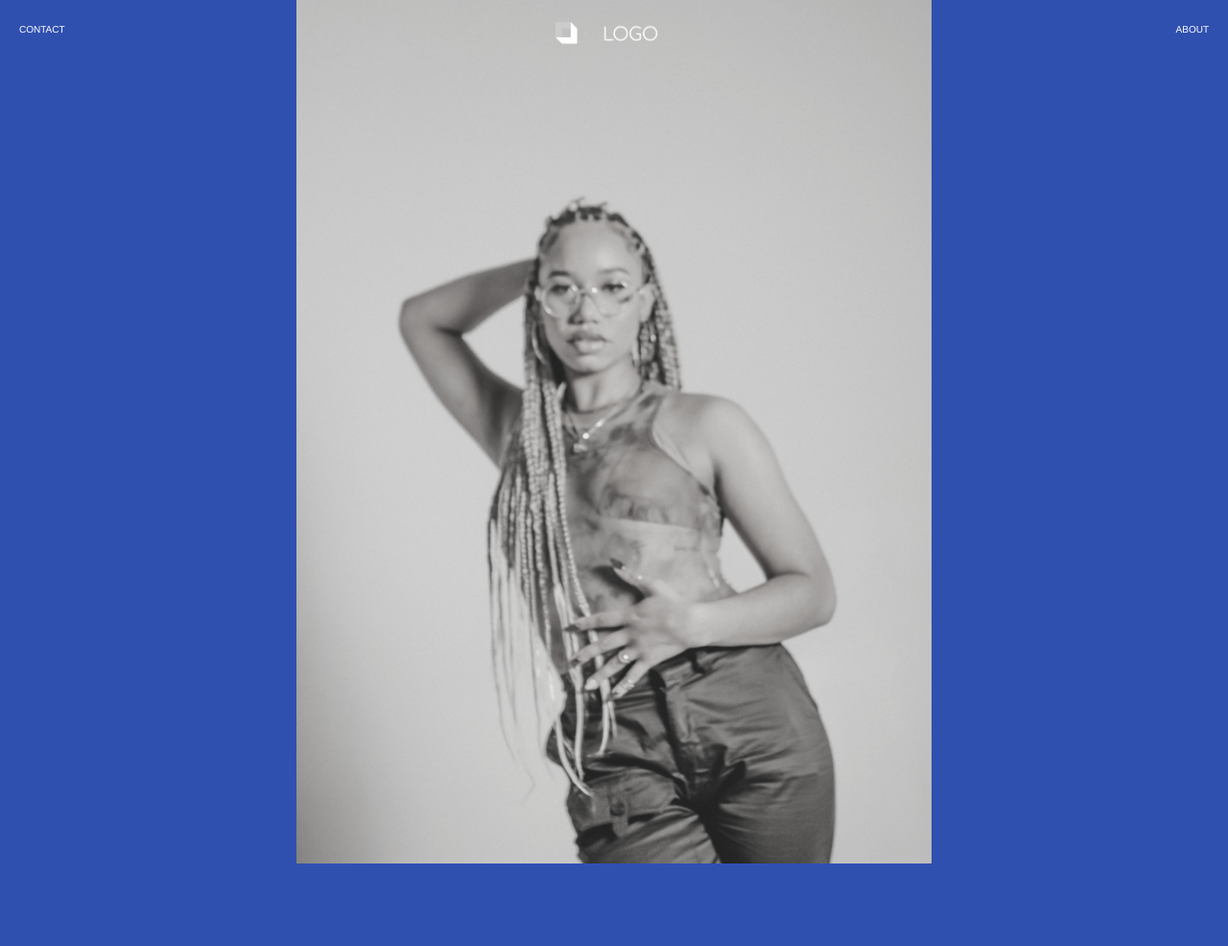
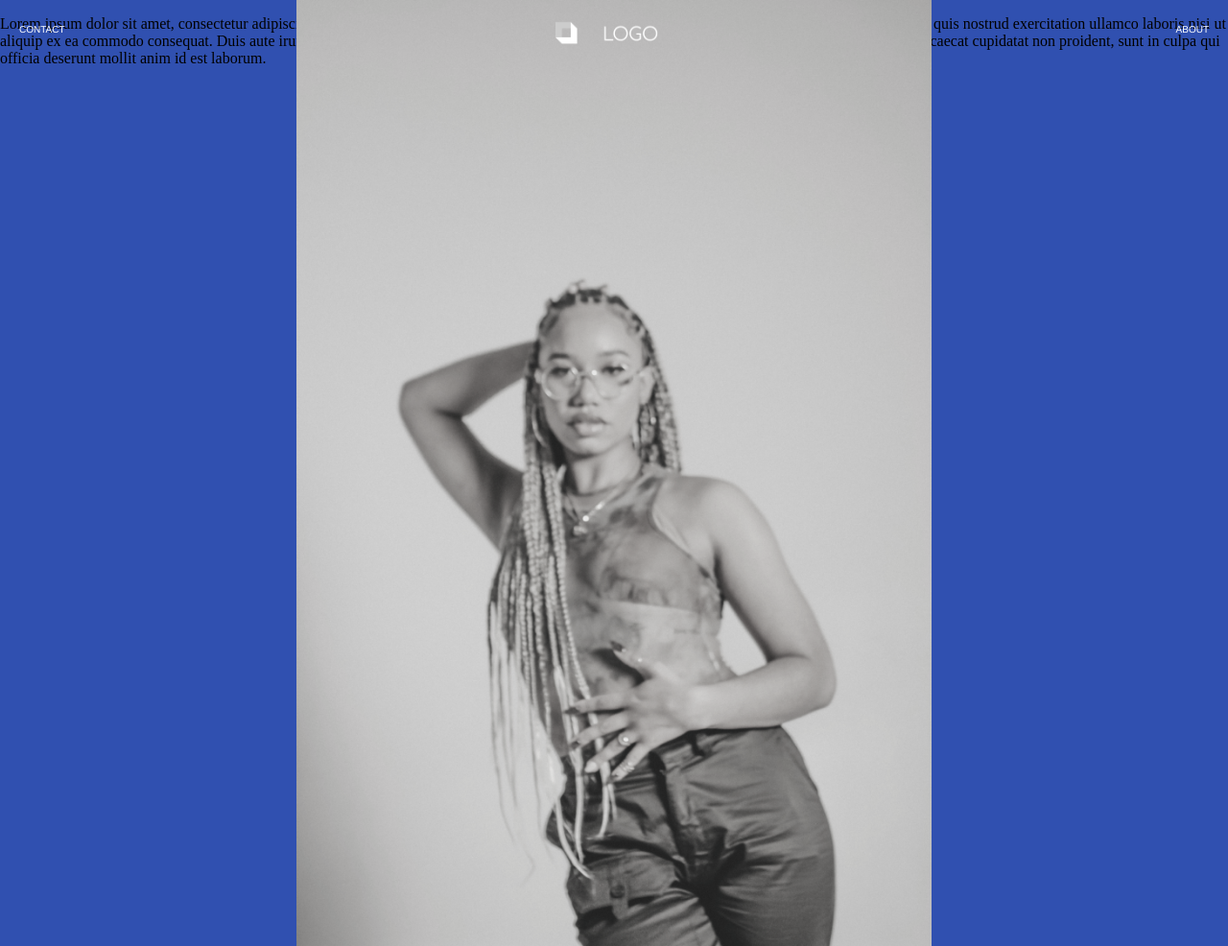
Before and after one commit to dmotorca/VCWebsite, a website: page index.html in a window 1280 px wide. Shown: the top 986 px of the page at 96% size. Drawn offline with Linux system fonts and the light colour scheme.

Commit message:
Testing for netify reploy

```diff
--- a/index.html
+++ b/index.html
@@ -18,6 +18,14 @@
         <a href="about.html">ABOUT</a>
       </div>
     </div>
+
+     <p>Lorem ipsum dolor sit amet, consectetur adipiscing elit,
+       sed do eiusmod tempor incididunt ut labore et dolore magna aliqua.
+        Ut enim ad minim veniam, quis nostrud exercitation ullamco laboris nisi
+        ut aliquip ex ea commodo consequat. Duis aute irure dolor in reprehenderit
+        in voluptate velit esse cillum dolore eu fugiat nulla pariatur. Excepteur sint o
+        ccaecat cupidatat non proident, sunt in culpa qui officia deserunt mollit anim id est laborum.
+      </p>
 
     <div class="container">
       <div class="screen screen1">
```
